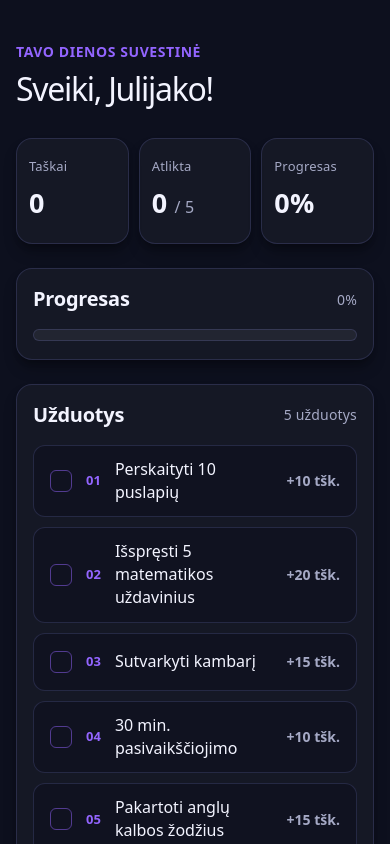
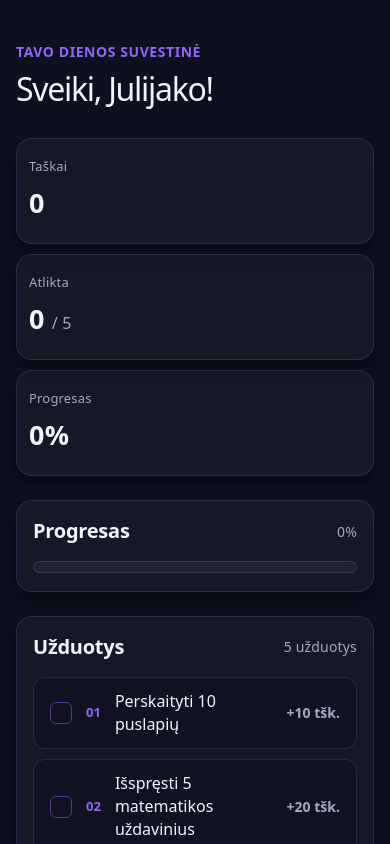
Before and after one commit to julijadr-git/mano, a React (Vite) app: page / in a window 390 px wide. Shown: the top 844 px of the page. Built offline with nearby package versions, Linux system fonts and the light colour scheme.

Commit message:
responsyvumas, hover efektai, galutinis sutvarkymas

```diff
--- a/src/App.css
+++ b/src/App.css
@@ -41,13 +41,21 @@
 .tasks-section {
   border: 1px solid var(--border);
   border-radius: 16px;
-  background: rgba(255, 255, 255, 0.035);
+  background: var(--surface-card);
   box-shadow: var(--shadow);
 }
 
 .stat-card {
   min-height: 130px;
   padding: 22px 24px;
+  transition: transform 0.2s ease, background 0.2s ease, border-color 0.2s ease, box-shadow 0.2s ease;
+}
+
+.stat-card:hover {
+  transform: translateY(-2px);
+  border-color: var(--accent-border);
+  background: var(--accent-bg);
+  box-shadow: var(--shadow-hover);
 }
 
 .stat-label {
@@ -104,14 +112,14 @@
   overflow: hidden;
   border: 1px solid var(--border);
   border-radius: 999px;
-  background: rgba(255, 255, 255, 0.06);
+  background: var(--surface-subtle);
 }
 
 .progress-fill {
   width: 0;
   height: 100%;
   border-radius: inherit;
-  background: linear-gradient(90deg, var(--accent), #4388ff);
+  background: linear-gradient(90deg, var(--accent), var(--accent-blue));
   transition: width 0.4s ease;
 }
 
@@ -132,7 +140,7 @@
   padding: 12px 16px;
   border: 1px solid var(--border);
   border-radius: 12px;
-  background: rgba(13, 16, 30, 0.55);
+  background: var(--surface-task);
   color: var(--text-h);
   font: inherit;
   text-align: left;
@@ -151,8 +159,8 @@
 }
 
 .task-item.done {
-  border-color: rgba(147, 101, 255, 0.38);
-  background: rgba(147, 101, 255, 0.14);
+  border-color: var(--accent-border);
+  background: var(--accent-bg);
 }
 
 .task-item.done .task-title {
@@ -202,6 +210,7 @@
   }
 
   .stats-grid {
+    grid-template-columns: 1fr;
     gap: 10px;
   }
 
--- a/src/index.css
+++ b/src/index.css
@@ -9,12 +9,18 @@
   --accent: #9365ff;
   --accent-bg: rgba(147, 101, 255, 0.12);
   --accent-border: rgba(147, 101, 255, 0.5);
+  --accent-blue: #4388ff;
+
+  --surface-card: rgba(255, 255, 255, 0.035);
+  --surface-subtle: rgba(255, 255, 255, 0.06);
+  --surface-task: rgba(13, 16, 30, 0.55);
 
   --social-bg: rgba(255, 255, 255, 0.04);
 
   --shadow:
     rgba(0, 0, 0, 0.3) 0 10px 15px -3px,
     rgba(0, 0, 0, 0.2) 0 4px 6px -2px;
+  --shadow-hover: rgba(0, 0, 0, 0.36) 0 14px 28px -8px;
 
   --sans: system-ui, 'Segoe UI', Roboto, sans-serif;
   --heading: system-ui, 'Segoe UI', Roboto, sans-serif;
```
